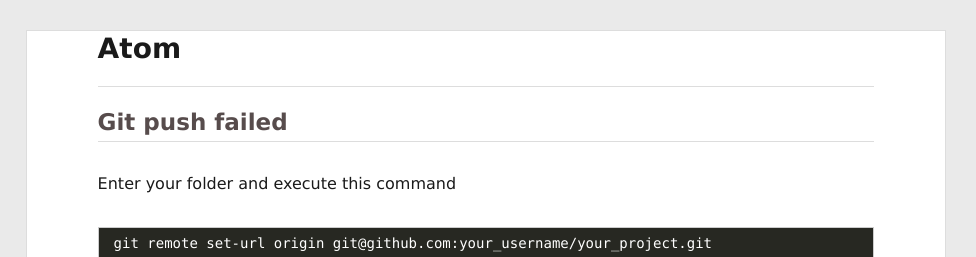
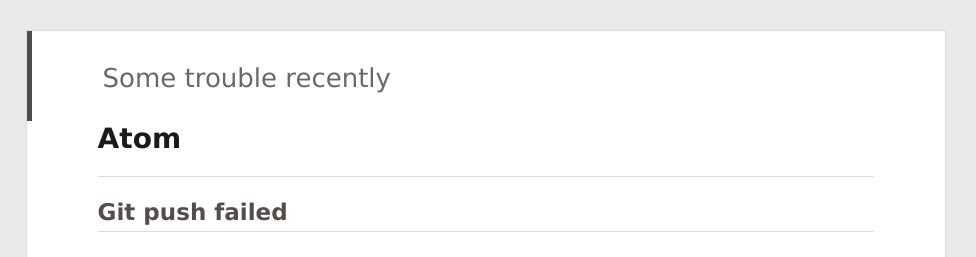
Before and after one commit to Bocity/Bocity.github.io, a plain HTML site: page 2016/12/25/Some trouble recently/index.html in a window 1280 px wide. Shown: the top 257 px of the page, 304-1280 px from the left. Drawn offline with Linux system fonts and the light colour scheme; files whose address does not match are found by name.

Commit message:
Site updated: 2016-12-26 22:40:05

```diff
--- a/2016/12/25/Some trouble recently/index.html
+++ b/2016/12/25/Some trouble recently/index.html
@@ -10,14 +10,14 @@
   <meta name="renderer" content="webkit">
   <meta http-equiv="X-UA-Compatible" content="IE=edge" >
   <link rel="dns-prefetch" href="http://haolovej.com">
-  <title>Bocity&#39;Blog</title>
+  <title>Some trouble recently | Bocity&#39;Blog</title>
   <meta name="viewport" content="width=device-width, initial-scale=1, maximum-scale=1">
   <meta name="description" content="Atom
 Git push failedEnter your folder and execute this command
 git remote set-url origin git@github.com:your_username/your_project.git
 Anyway to change UI/tab/tree view font size?I found a wonderful a">
 <meta property="og:type" content="article">
-<meta property="og:title" content="Bocity'Blog">
+<meta property="og:title" content="Some trouble recently">
 <meta property="og:url" content="http://haolovej.com/2016/12/25/Some trouble recently/index.html">
 <meta property="og:site_name" content="Bocity'Blog">
 <meta property="og:description" content="Atom
@@ -26,9 +26,9 @@ git remote set-url origin git@github.com:your_username/your_project.git
 Anyway to change UI/tab/tree view font size?I found a wonderful a">
 <meta property="og:image" content="http://p1.bpimg.com/567571/3453b41c7ece05d1.gif">
 <meta property="og:image" content="http://i1.piimg.com/567571/7f1dc5968cd4cff2.jpg">
-<meta property="og:updated_time" content="2016-12-26T14:35:58.995Z">
+<meta property="og:updated_time" content="2016-12-26T14:39:11.132Z">
 <meta name="twitter:card" content="summary">
-<meta name="twitter:title" content="Bocity'Blog">
+<meta name="twitter:title" content="Some trouble recently">
 <meta name="twitter:description" content="Atom
 Git push failedEnter your folder and execute this command
 git remote set-url origin git@github.com:your_username/your_project.git
@@ -165,6 +165,16 @@ Anyway to change UI/tab/tree view font size?I found a wonderful a">
 
       <input type="hidden" class="isFancy" />
 
+
+      <header class="article-header">
+
+
+    <h1 class="article-title" itemprop="name">
+      Some trouble recently
+    </h1>
+
+
+      </header>
 
     <div class="article-entry" itemprop="articleBody">
 
--- a/archives/index.html
+++ b/archives/index.html
@@ -165,6 +165,12 @@
   	<time datetime="2016-12-25T08:31:19.174Z" itemprop="datePublished"><i class="icon-clock"></i>2016-12-25</time>
 </a>
         </div>
+
+
+    <h1 itemprop="name">
+      <a class="archive-article-title" href="/2016/12/25/Some trouble recently/">Some trouble recently</a>
+    </h1>
+
 
         <div class="article-info info-on-right">
 
```
Also changed, not shown: 2016/12/25/hello-world/index.html (+1 -1 lines), archives/2016/12/index.html (+6 -0 lines), archives/2016/index.html (+6 -0 lines), index.html (+10 -0 lines).
